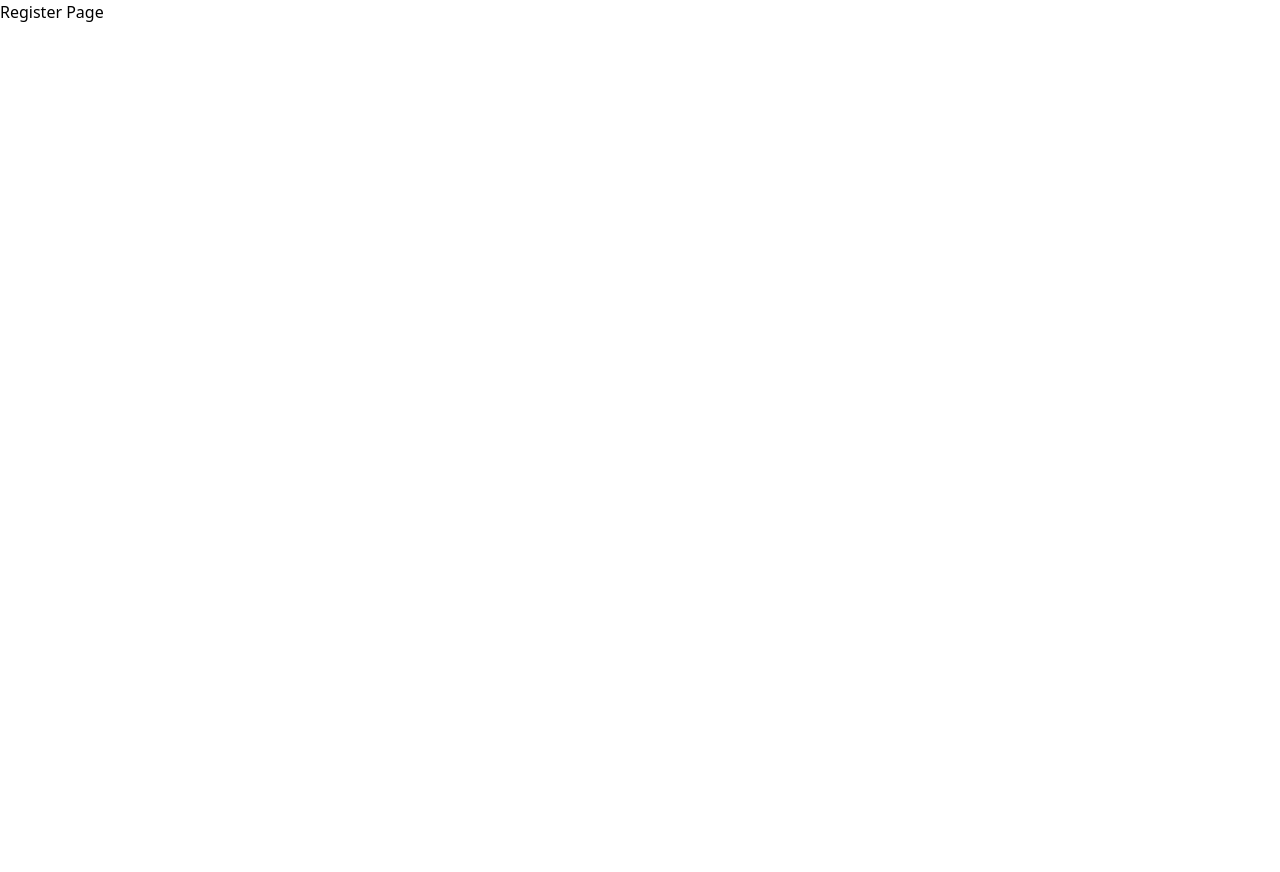
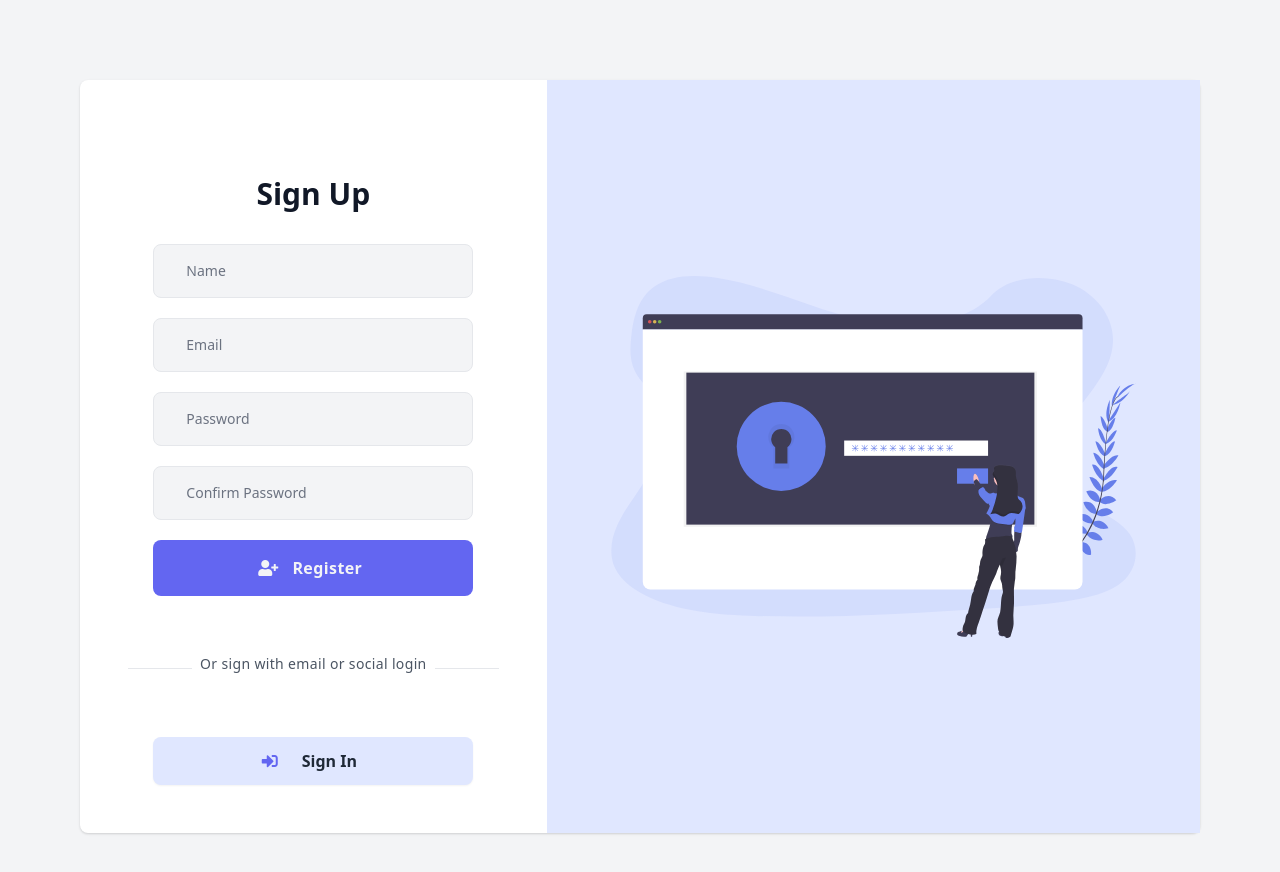
Before and after one commit to EslimDaga/Mern, a React (Create React App) app in the folder client/: page /register in a window 1280 px wide. Shown: the top 872 px of the page. Before the commit the page ends 800 px from the top, so only its background shows below. Built offline with nearby package versions, Linux system fonts and the light colour scheme; a web font is replaced by a local one.

Commit message:
Add content html and script funcionality

```diff
--- a/client/src/Screens/Register.jsx
+++ b/client/src/Screens/Register.jsx
@@ -6,11 +6,128 @@
 import { authenticate, isAuth } from "../helpers/auth";
 
 const Register = () => {
-  return(
-    <div>
-      Register Page
+  const [ formData, setFormData ] = useState({
+    name : "",
+    email : "",
+    password1 : "",
+    password2 : ""
+  })
+
+  const { email, name, password1, password2 } = formData;
+  //Handle Change from inputs
+  const handleChange = text => e => {
+    setFormData({...formData, [text] : e.target.value});
+  }
+
+  //Submit data to backend
+  const handleSubmit = e => {
+    e.preventDefault();
+    if(name && email && password1){
+      if(password1 === password2){
+        axios.post(`${process.env.REACT_APP_API_URL}/register`,{
+          name,
+          email,
+          password : password1
+        }).then(res => {
+          setFormData({
+            ...formData,
+            name : "",
+            email : "",
+            password1 : "",
+            password2 : ""
+          })
+          toast.success(res.data.message);
+        }).catch(err => {
+          toast.error(err.response.data.error);
+        });
+      }else{
+        toast.error("Password don\'t matches");
+      }
+    }else{
+      toast.error("Please fill all fields");
+    }
+  }
+
+  return (
+    <div className='min-h-screen bg-gray-100 text-gray-900 flex justify-center'>
+      {isAuth() ? <Redirect to='/' /> : null}
+      <ToastContainer />
+      <div className='max-w-screen-xl m-0 sm:m-20 bg-white shadow sm:rounded-lg flex justify-center flex-1'>
+        <div className='lg:w-1/2 xl:w-5/12 p-6 sm:p-12'>
+          <div className='mt-12 flex flex-col items-center'>
+            <h1 className='text-2xl xl:text-3xl font-extrabold'>
+              Sign Up
+            </h1>
+
+            <form
+              className='w-full flex-1 mt-8 text-indigo-500'
+              onSubmit={handleSubmit}
+            >
+              <div className='mx-auto max-w-xs relative '>
+                <input
+                  className='w-full px-8 py-4 rounded-lg font-medium bg-gray-100 border border-gray-200 placeholder-gray-500 text-sm focus:outline-none focus:border-gray-400 focus:bg-white'
+                  type='text'
+                  placeholder='Name'
+                  onChange={handleChange('name')}
+                  value={name}
+                />
+                <input
+                  className='w-full px-8 py-4 rounded-lg font-medium bg-gray-100 border border-gray-200 placeholder-gray-500 text-sm focus:outline-none focus:border-gray-400 focus:bg-white mt-5'
+                  type='email'
+                  placeholder='Email'
+                  onChange={handleChange('email')}
+                  value={email}
+                />
+                <input
+                  className='w-full px-8 py-4 rounded-lg font-medium bg-gray-100 border border-gray-200 placeholder-gray-500 text-sm focus:outline-none focus:border-gray-400 focus:bg-white mt-5'
+                  type='password'
+                  placeholder='Password'
+                  onChange={handleChange('password1')}
+                  value={password1}
+                />
+                <input
+                  className='w-full px-8 py-4 rounded-lg font-medium bg-gray-100 border border-gray-200 placeholder-gray-500 text-sm focus:outline-none focus:border-gray-400 focus:bg-white mt-5'
+                  type='password'
+                  placeholder='Confirm Password'
+                  onChange={handleChange('password2')}
+                  value={password2}
+                />
+                <button
+                  type='submit'
+                  className='mt-5 tracking-wide font-semibold bg-indigo-500 text-gray-100 w-full py-4 rounded-lg hover:bg-indigo-700 transition-all duration-300 ease-in-out flex items-center justify-center focus:shadow-outline focus:outline-none'
+                >
+                  <i className='fas fa-user-plus fa 1x w-6  -ml-2' />
+                  <span className='ml-3'>Register</span>
+                </button>
+              </div>
+              <div className='my-12 border-b text-center'>
+                <div className='leading-none px-2 inline-block text-sm text-gray-600 tracking-wide font-medium bg-white transform translate-y-1/2'>
+                  Or sign with email or social login
+                </div>
+              </div>
+              <div className='flex flex-col items-center'>
+                <a
+                  className='w-full max-w-xs font-bold shadow-sm rounded-lg py-3
+           bg-indigo-100 text-gray-800 flex items-center justify-center transition-all duration-300 ease-in-out focus:outline-none hover:shadow focus:shadow-sm focus:shadow-outline mt-5'
+                  href='/login'
+                  target='_self'
+                >
+                  <i className='fas fa-sign-in-alt fa 1x w-6  -ml-2 text-indigo-500' />
+                  <span className='ml-4'>Sign In</span>
+                </a>
+              </div>
+            </form>
+          </div>
+        </div>
+        <div className='flex-1 bg-indigo-100 text-center hidden lg:flex'>
+          <div
+            className='m-12 xl:m-16 w-full bg-contain bg-center bg-no-repeat'
+            style={{ backgroundImage: `url(${authSvg})` }}
+          ></div>
+        </div>
+      </div>
     </div>
-  )
+  );
 };
 
 export default Register;
```
